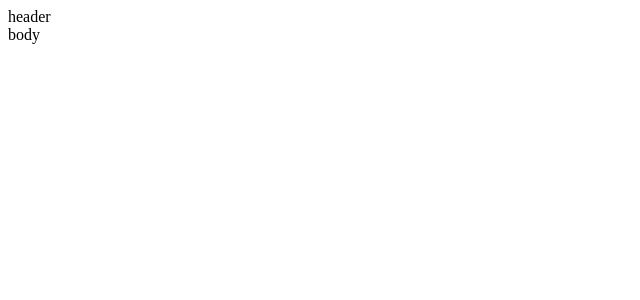
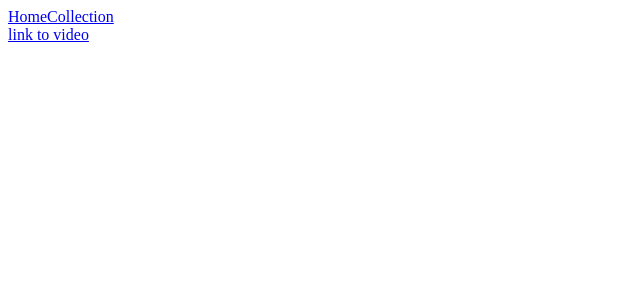
Before and after one commit to jananigel/angular-video-youtube, an Angular app: page /home in a window 1280 px wide. Shown: the top 300 px of the page, without its empty margins (0-640 px from the left). Built offline with nearby package versions, Linux system fonts and the light colour scheme.

Commit message:
feat: create main navigation component

```diff
--- a/src/app/app.routing.ts
+++ b/src/app/app.routing.ts
@@ -4,7 +4,8 @@ import { RouterModule, Routes } from '@angular/router';
 const routes: Routes = [
   { path: '', redirectTo: 'home', pathMatch: 'full' },
   { path: 'home', loadChildren: () => import('./modules/home/home.module').then(m => m.HomeModule)},
-  { path: ':id', loadChildren: () => import('./modules/viewer/viewer.module').then(m => m.ViewerModule)},
+  { path: 'video/:id', loadChildren: () => import('./modules/viewer/viewer.module').then(m => m.ViewerModule)},
+  { path: 'collection', redirectTo: 'home'},
 ];
 
 @NgModule({
--- /dev/null
+++ b/src/app/modules/components/main-navigation/navigation/main-navigation.component.html
@@ -0,0 +1,2 @@
+<a routerLink="/home" routerLinkActive="active">Home</a>
+<a routerLink="/collection" routerLinkActive="active">Collection</a>
--- a/src/app/modules/home/home.module.ts
+++ b/src/app/modules/home/home.module.ts
@@ -2,13 +2,16 @@ import { NgModule } from '@angular/core';
 import { CommonModule } from '@angular/common';
 import { HomeRoutingModule } from './home.routing';
 import { LayoutModule } from '../components/layouts/layout.module';
+import { MainNavigatinModule } from '../components/main-navigation/main-navigation.module';
 import { HomeListComponent } from './list/home-list.component';
+
 
 @NgModule({
   imports: [
     CommonModule,
     HomeRoutingModule,
-    LayoutModule
+    LayoutModule,
+    MainNavigatinModule,
   ],
   declarations: [HomeListComponent],
 })
--- a/src/app/modules/home/list/home-list.component.html
+++ b/src/app/modules/home/list/home-list.component.html
@@ -1,4 +1,6 @@
 <app-main-layout>
-  <div>header</div>
-  <div>body</div>
+  <app-main-navigation></app-main-navigation>
+  <div>
+    <a routerLink="/video/123id">link to video</a>
+  </div>
 </app-main-layout>
```
Also changed, not shown: src/app/modules/components/main-navigation/main-navigation.module.ts (added, +17 -0 lines), src/app/modules/components/main-navigation/navigation/main-navigation.component.ts (added, +13 -0 lines), src/app/modules/components/main-navigation/navigation/main-navigation.component.scss (added).
